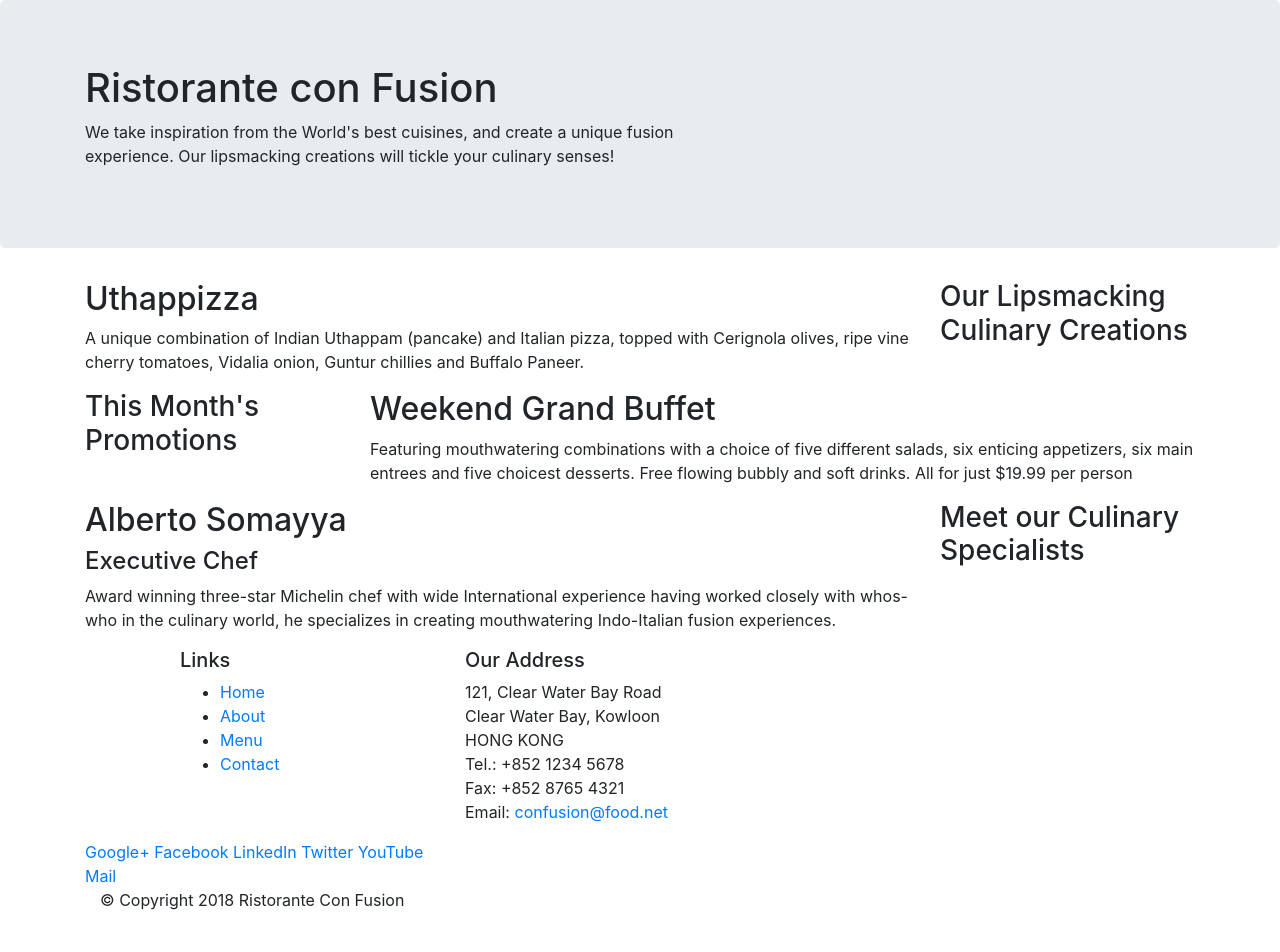
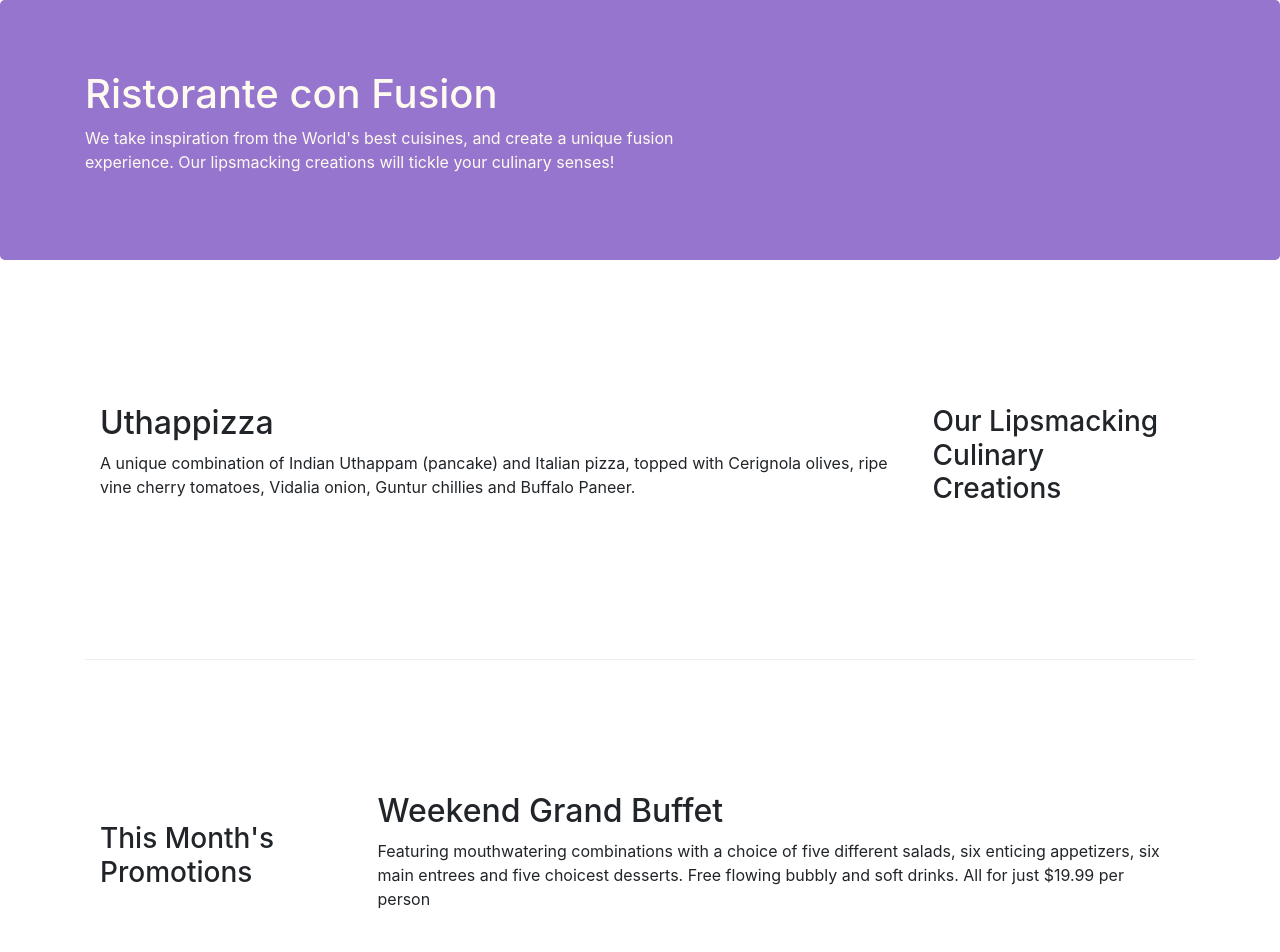
Before and after one commit to WebdeveloperIsaac/bootstrapcapstone, a website: page index.html in a window 1280 px wide. Shown: the top 952 px of the page. Before the commit the page ends 928 px from the top, so only its background shows below. Drawn offline with nearby package versions, Linux system fonts and the light colour scheme.

Commit message:
alignment bootstrap

```diff
--- /dev/null
+++ b/css/styles.css
@@ -0,0 +1,29 @@
+.row-header {
+  margin: 0px auto;
+  padding: 0px;
+}
+
+.row-content {
+  margin: 0px auto;
+  padding: 50px 0px 50px 0px;
+  border-bottom: 1px ridge;
+  min-height: 400px;
+}
+
+.footer {
+  background-color: #d1c4e9;
+  margin: 0px auto;
+  padding: 20px 0px 20px 0px;
+}
+.jumbotron {
+  padding: 70px 30px 70px 30px;
+  margin: 0px auto;
+  background: #9575cd;
+  color: floralwhite;
+}
+
+address {
+  font-size: 80%;
+  margin: 0px;
+  color: #0f0f0f;
+}
--- a/index.html
+++ b/index.html
@@ -9,6 +9,7 @@
 
        <!-- Bootstrap CSS -->
        <link rel="stylesheet" href="node_modules/bootstrap/dist/css/bootstrap.min.css">
+       <link rel="stylesheet" href="./css/styles.css" >
     <title>Ristorante Con Fusion</title>
 </head>
 
@@ -16,8 +17,8 @@
 
     <header class="jumbotron">
         <div class="container">
-            <div class="row">
-                <div class="col-12 col-sm-6 col-md-7">
+            <div class="row row-header">
+                <div class="col-12 col-sm-6 col-md-7 row-header">
                     <h1>Ristorante con Fusion</h1>
                     <p>We take inspiration from the World's best cuisines, and create a unique fusion experience. Our lipsmacking creations will tickle your culinary senses!</p>
                 </div>
@@ -28,8 +29,8 @@
     </header>
 
     <div class="container">
-        <div class="row">
-            <div class="col-12 col-sm-4 order-sm last col-md-3">
+        <div class="row  row-content align-items-center">
+            <div class="col-12 col-sm-4order-sm last col-md-3">
                 <h3>Our Lipsmacking Culinary Creations</h3>
             </div>
             <div class="col col-sm order-sm-first col-md">
@@ -39,7 +40,7 @@
         </div>
 
 
-        <div class="row">
+        <div class="row row-content align-items-center ">
             <div class="col-12 col-sm-4 col-md-3">
                 <h3>This Month's Promotions</h3>
             </div>
@@ -49,7 +50,7 @@
             </div>
         </div>
 
-        <div class="row">
+        <div class="row row-content align-items-center">
             <div class="col-12 col-sm-4 order-sm-last col-md-3">
                 <h3>Meet our Culinary Specialists</h3>
             </div>
@@ -61,12 +62,12 @@
         </div>
     </div>
 
-    <footer>
+    <footer class="footer">
         <div class="container">
             <div class="row">
-                <div class="col-4 offset-1  col-sm-2 col-md-3">
+                <div class="col-4 offset-1  col-sm-2 ">
                     <h5>Links</h5>
-                    <ul>
+                    <ul class="list-unstyled ">
                         <li><a href="#">Home</a></li>
                         <li><a href="#">About</a></li>
                         <li><a href="#">Menu</a></li>
@@ -84,8 +85,8 @@
 		              Email: <a href="mailto:confusion@food.net">confusion@food.net</a>
 		           </address>
                 </div>
-                <div class="col-12 col-sm-4">
-                    <div>
+                <div class="col-12 col-sm-4 align-self-center">
+                    <div class="text-center ">
                         <a href="http://google.com/+">Google+</a>
                         <a href="http://www.facebook.com/profile.php?id=">Facebook</a>
                         <a href="http://www.linkedin.com/in/">LinkedIn</a>
@@ -95,13 +96,13 @@
                     </div>
                 </div>
            </div>
-           <div>
-                <div class="col-auto">
+           <div class="row justify-content-center">
+                <div class="col-auto ">
                     <p>© Copyright 2018 Ristorante Con Fusion</p>
                 </div>
            </div>
         </div>
-    </footer>
+    </footer >
         <!-- jQuery first, then Popper.js, then Bootstrap JS. -->
         <script src="node_modules/jquery/dist/jquery.slim.min.js"></script>
         <script src="node_modules/popper.js/dist/umd/popper.min.js"></script>
```
